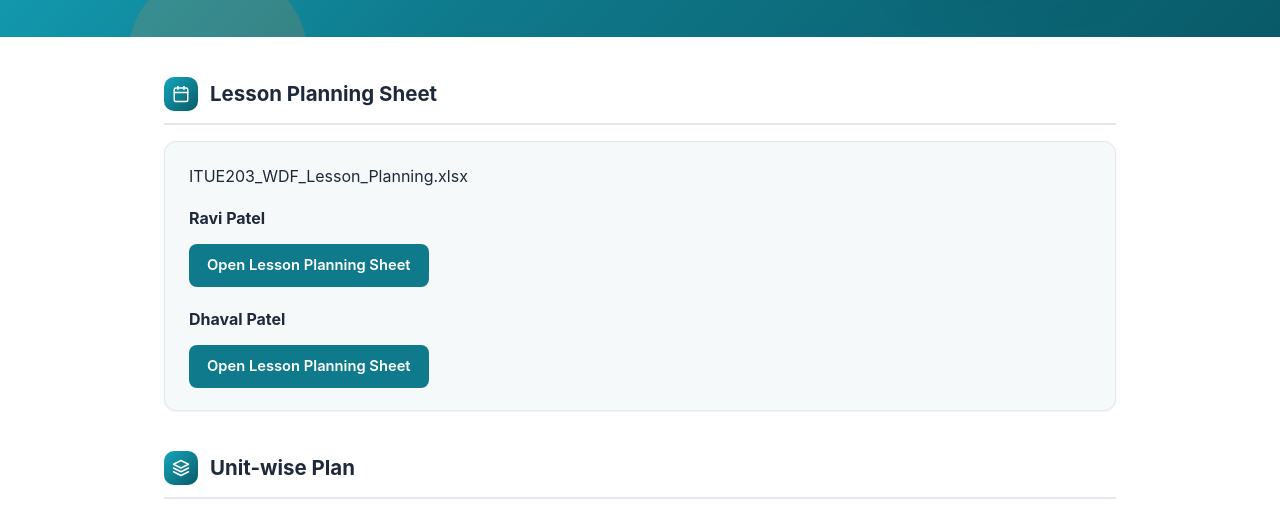
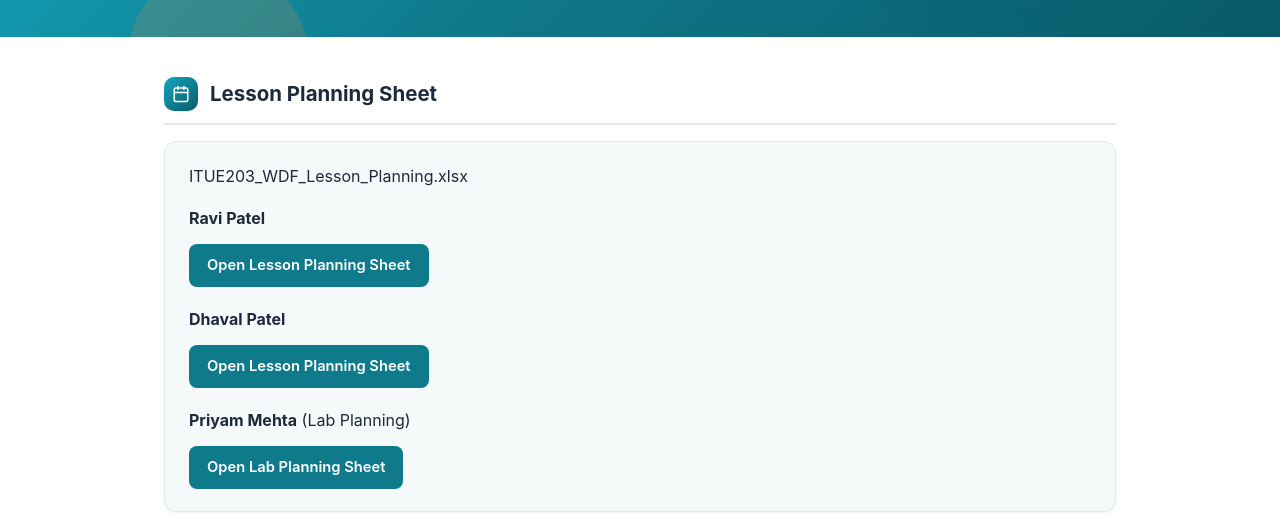
Before and after one commit to ravichanga101/WDF-ITUE203-KDPIT, a plain HTML site: page course-planning.html in a window 1280 px wide. Shown: the part 421-936 px from the top of the page. Drawn offline with Linux system fonts and the light colour scheme.

Commit message:
priyam sir planning added

```diff
--- a/course-planning.html
+++ b/course-planning.html
@@ -65,6 +65,8 @@
         <a href="https://docs.google.com/spreadsheets/d/19KKbULI8DT70v8hNtjYeravoIyOedyleP9V-gzsD-1o/edit?usp=sharing" class="btn" target="_blank" rel="noopener">Open Lesson Planning Sheet</a>
         <p style="margin:20px 0 8px;"><strong>Dhaval Patel</strong></p>
         <a href="https://docs.google.com/spreadsheets/d/16VNxIA-rlbgmkGNSXLIhk4qQZ8W0EnYZwl4hesVJNmI/edit?gid=0#gid=0" class="btn" target="_blank" rel="noopener">Open Lesson Planning Sheet</a>
+        <p style="margin:20px 0 8px;"><strong>Priyam Mehta</strong> (Lab Planning)</p>
+        <a href="https://docs.google.com/spreadsheets/d/1of_cZj4dVM3R1axT0VR5HT2XGdqGxAOK/edit?gid=273151418#gid=273151418" class="btn" target="_blank" rel="noopener">Open Lab Planning Sheet</a>
       </div>
     </section>
 
```
